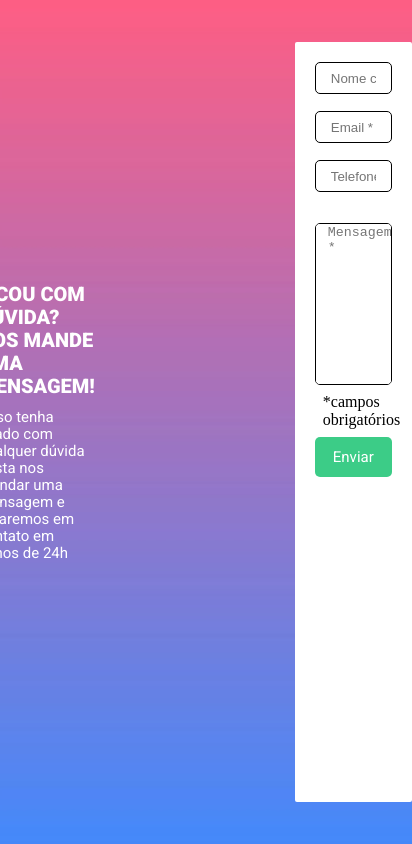
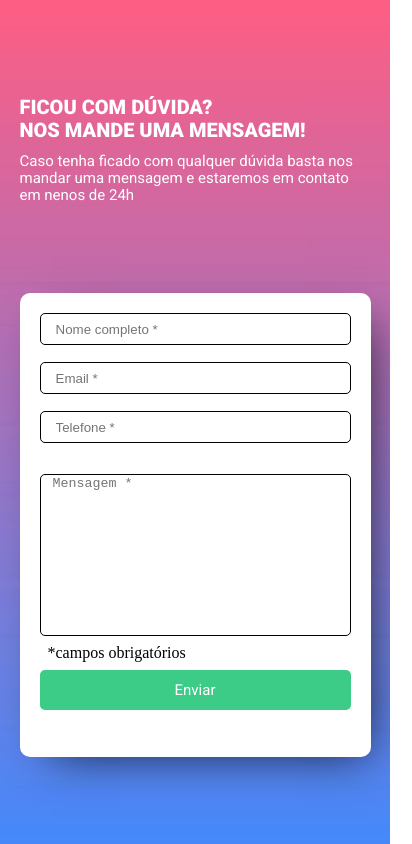
Before and after one commit to maiconrmonteiro/desafioHtmlCssJsIntermediario, a plain HTML site: page index.html in a window 390 px wide. Shown: the whole page, 412 px wide, since content can reach past the window. Drawn offline with Linux system fonts and the light colour scheme.

Commit message:
responsividade

```diff
--- a/js/javascript.js
+++ b/js/javascript.js
@@ -49,7 +49,7 @@ function validaTelefone() {
 }
 
 function validaMensagem() {
-    if(requerido[3].value.length < 3 ){
+    if(requerido[3].value == "" ){
         error(3);
     } else {
         retiraError(3);
--- a/style/style.css
+++ b/style/style.css
@@ -29,7 +29,7 @@ main {
     flex-direction: column;
     justify-content: center;
     width: 30vw;
-    height: 90vh;
+    height: 100vh;
     color: #FFFFFF;
 }
 
@@ -54,7 +54,8 @@ main {
     background-color: #FFFFFF;
     width: 30vw;
     height: 90vh;
-    border-radius: 2px;
+    border-radius: 5px;
+    box-shadow: 14px 14px 44px -17px rgba(0,0,0,0.75);
 }
 
 form {
@@ -121,3 +122,27 @@ span {
     color: #DF2A2A;
     margin-bottom: 10px;
 }
+
+@media screen and (max-width: 800px) {
+    main {
+        flex-direction: column;
+        gap: 80px;
+    }
+
+    .help, .formulario {
+        width: 90vw;
+        margin: 0;
+    }
+
+    .help {
+        height: 15%;
+    }
+
+
+    .formulario {
+        height: 55%;
+        border-radius: 10px;
+        box-shadow: 14px 14px 44px -17px rgba(0,0,0,0.75);
+    }
+
+}
```
